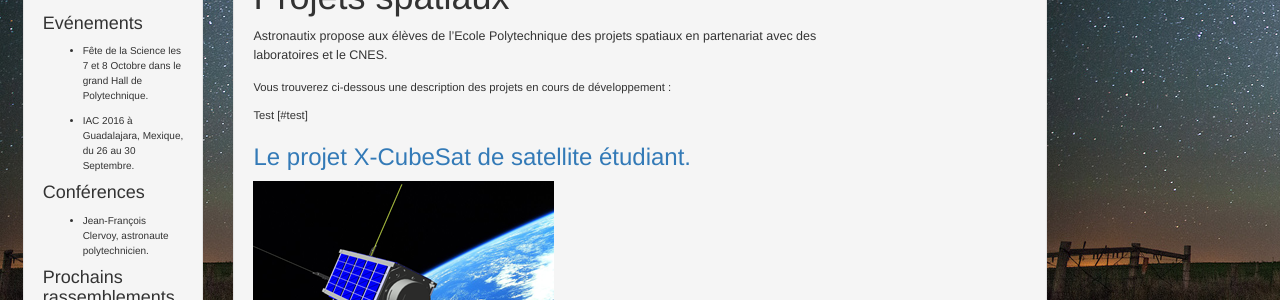
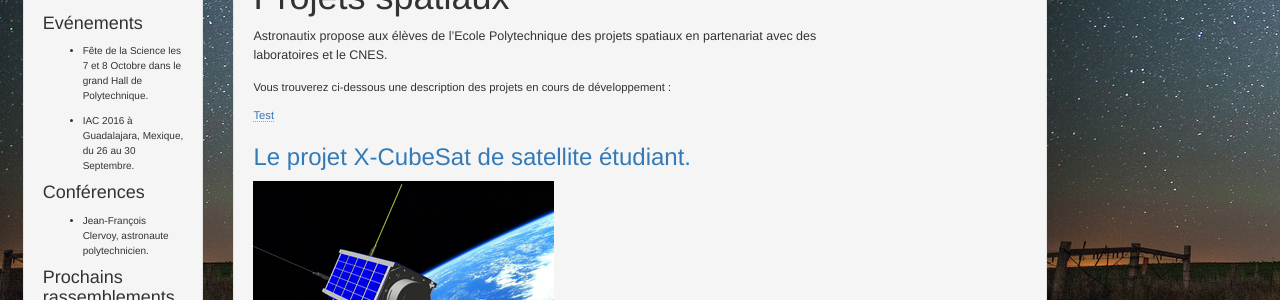
Before and after one commit to astronautix-cse-polytechnique/astronautix-cse-polytechnique.github.io, a Jekyll site: the page built from projets/index.markdown, in a window 1280 px wide. Shown: the part 228-528 px from the top of the page. Built offline with Jekyll 4.4.1, drawn with Linux system fonts in a browser that asks for light colours; comment, search, counter and statistics services are not loaded.

Commit message:
Update index.markdown

```diff
--- a/projets/index.markdown
+++ b/projets/index.markdown
@@ -15,7 +15,7 @@ Astronautix propose aux élèves de l'Ecole Polytechnique des projets spatiaux e
 Vous trouverez ci-dessous une description des projets en cours de développement :
 
 
-Test [#test]
+[Test](#test)
 
 ### [Le projet X-CubeSat de satellite étudiant.](x-cubesat/)
 
```
